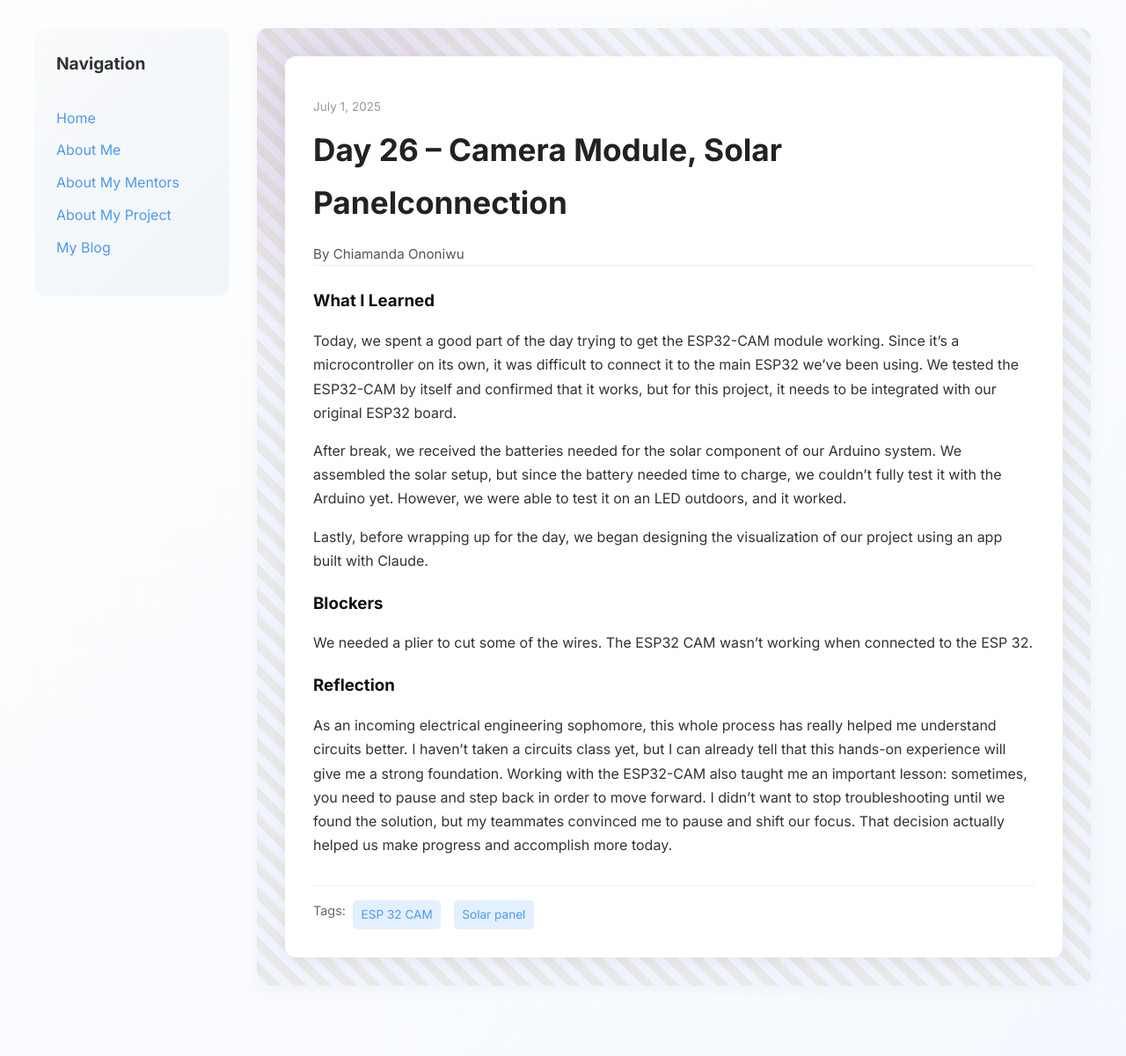
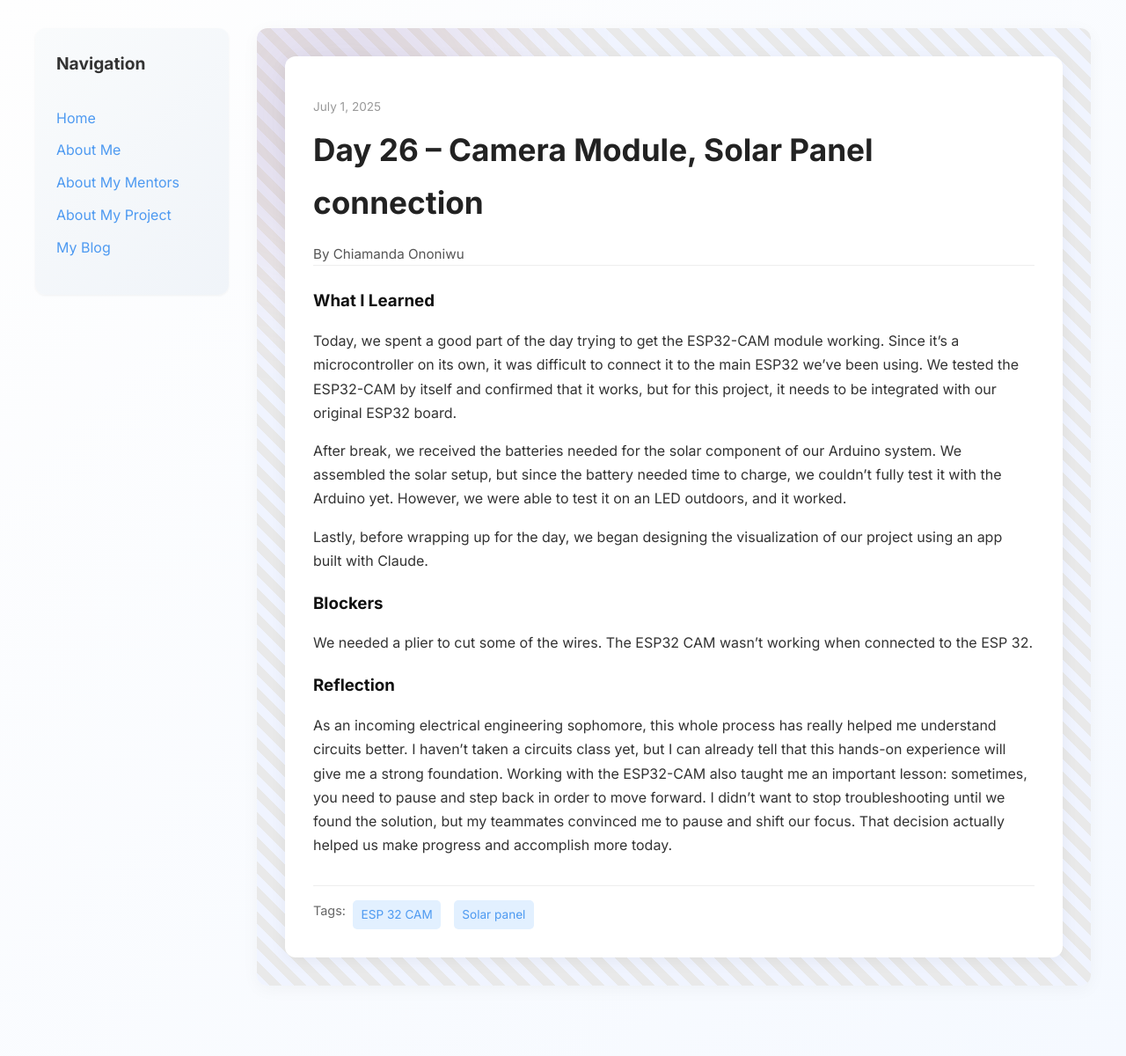
Before and after one commit to Chiamanda07/Chiamanda07.github.io, a Jekyll site: the page built from _posts/2025-07-01-day-26.md, in a window 1280 px wide. Shown: the whole page at 88% size. Built offline with Jekyll 4.4.1, drawn with Linux system fonts in a browser that asks for light colours.

Commit message:
Update 2025-07-01-day-26.md

```diff
--- a/_posts/2025-07-01-day-26.md
+++ b/_posts/2025-07-01-day-26.md
@@ -1,6 +1,6 @@
 ---
 layout: post
-title: "Day 26 –  Camera Module, Solar Panelconnection"
+title: "Day 26 –  Camera Module, Solar Panel connection"
 date: 2025-07-01
 author: Chiamanda Ononiwu
 permalink: /day26.html
```
